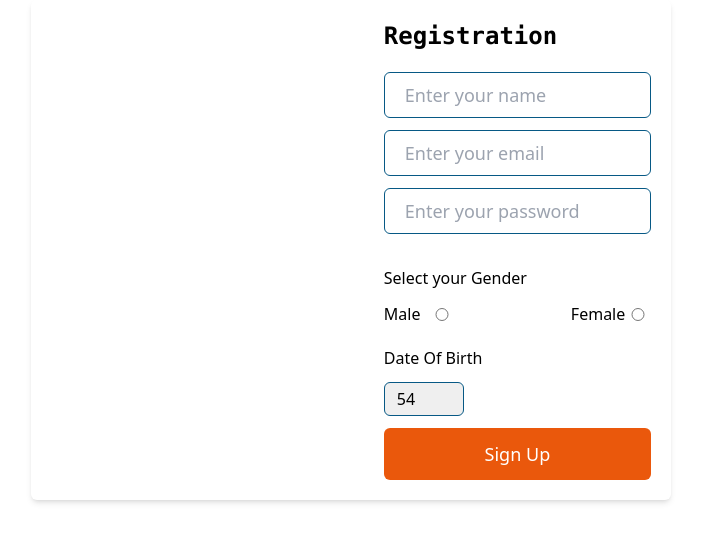
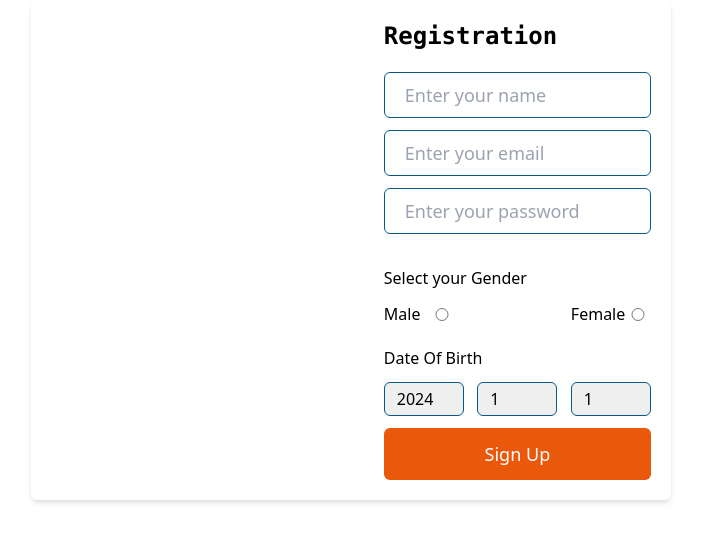
Before and after one commit to mnosumon/form-validation, a React (Vite) app: page / in a window 1280 px wide. Shown: the top 542 px of the page, without its empty margins (289-990 px from the left). Built offline with nearby package versions, Linux system fonts and the light colour scheme.

Commit message:
date of birth validation

```diff
--- a/src/components/registration/RagistrationForm.jsx
+++ b/src/components/registration/RagistrationForm.jsx
@@ -1,16 +1,34 @@
 import React from "react";
 import { useFormik } from "formik";
 import Gender from "./gender/Gender";
-import DateOfBirth from "./dateOfBirth/DateOfBirth";
+import { formWarning } from "../../warning/formWarning";
 
-let initialState = {};
+let initialState = {
+  fullName: "",
+  email: "",
+  password: "",
+  date: new Date().getDate(),
+  month: new Date().getMonth() + 1,
+  year: new Date().getFullYear(),
+};
 const RagistrationForm = () => {
   let formik = useFormik({
     initialValues: initialState,
+    validationSchema: formWarning,
     onSubmit: () => {
       console.log("Submited");
     },
   });
+  let storeYear = new Date().getFullYear();
+  let years = Array.from(new Array(105), (val, index) => storeYear - index);
+  let month = Array.from(new Array(12), (val, index) => 1 + index);
+  let dates = () => {
+    return new Date(formik.values.year, formik.values.month, 0).getDate();
+  };
+  let date = Array.from(new Array(dates()), (val, index) => 1 + index);
+
+  let { errors, touched } = formik;
+
   return (
     <>
       <div>
@@ -26,9 +44,16 @@ const RagistrationForm = () => {
                 value={formik.values.fullName}
                 name="fullName"
                 type="text"
-                className="w-full px-5 py-2 outline-none  border border-sky-800 rounded-md mb-3 text-lg font-sans"
+                className={`w-full px-5 py-2 outline-none border border-sky-800 rounded-md ${
+                  errors.fullName && touched.fullName ? "mb-1" : "mb-3"
+                } text-lg font-sans`}
                 placeholder="Enter your name"
               />
+              {touched.fullName && errors.fullName && (
+                <div className="text-sm  py-2 text-red-500">
+                  {errors.fullName}
+                </div>
+              )}
               <input
                 onChange={formik.handleChange}
                 onBlur={formik.handleBlur}
@@ -36,9 +61,14 @@ const RagistrationForm = () => {
                 value={formik.values.email}
                 name="email"
                 type="email"
-                className="w-full px-5 py-2 outline-none  border border-sky-800 rounded-md mb-3 text-lg font-sans"
+                className={`w-full px-5 py-2 outline-none border border-sky-800 rounded-md ${
+                  errors.email && touched.email ? "mb-1" : "mb-3"
+                } text-lg font-sans`}
                 placeholder="Enter your email"
               />
+              {touched.email && errors.email && (
+                <div className="text-sm py-2 text-red-500">{errors.email}</div>
+              )}
               <input
                 onChange={formik.handleChange}
                 onBlur={formik.handleBlur}
@@ -46,11 +76,55 @@ const RagistrationForm = () => {
                 value={formik.values.password}
                 name="password"
                 type="password"
-                className="w-full px-5 py-2 outline-none  border border-sky-800 rounded-md mb-3 text-lg font-sans"
+                className={`w-full px-5 py-2 outline-none border border-sky-800 rounded-md ${
+                  errors.password && touched.password ? "mb-1" : "mb-3"
+                } text-lg font-sans`}
                 placeholder="Enter your password"
               />
+              {touched.password && errors.password && (
+                <div className="text-sm  py-2 text-red-500">
+                  {errors.password}
+                </div>
+              )}
               <Gender formik={formik} />
-              <DateOfBirth formik={formik} />
+              <div className="">
+                <h1>Date Of Birth</h1>
+                <div className="flex justify-between items-center my-3">
+                  <select
+                    className="w-[30%] outline-none  px-3 py-1 appearance-none border border-sky-800 rounded-md"
+                    name="date"
+                    id=""
+                  >
+                    {years.map((item, index) => (
+                      <option className="px-3 py-1 border border-sky-800 rounded-md">
+                        {item}
+                      </option>
+                    ))}
+                  </select>
+                  <select
+                    className="w-[30%] outline-none px-3 py-1 appearance-none border border-sky-800 rounded-md"
+                    name="month"
+                    id=""
+                  >
+                    {month.map((item, index) => (
+                      <option className="px-3 py-1 border border-sky-800 rounded-md">
+                        {item}
+                      </option>
+                    ))}
+                  </select>
+                  <select
+                    className="w-[30%] outline-none px-3 py-1 appearance-none border border-sky-800 rounded-md"
+                    name="year"
+                    id=""
+                  >
+                    {date.map((item, index) => (
+                      <option className="px-3 py-1 border border-sky-800 rounded-md">
+                        {item}
+                      </option>
+                    ))}
+                  </select>
+                </div>
+              </div>
               <button className="text-white text-lg rounded-md bg-orange-600 px-7 py-3 w-full">
                 Sign Up
               </button>
--- a/src/components/registration/dateOfBirth/DateOfBirth.jsx
+++ b/src/components/registration/dateOfBirth/DateOfBirth.jsx
@@ -12,12 +12,38 @@ const DateOfBirth = ({ formik }) => {
         <h1>Date Of Birth</h1>
         <div className="flex justify-between items-center my-3">
           <select
-            className="w-[30%]  px-3 py-1 appearance-none border border-sky-800 rounded-md"
+            className="w-[30%] outline-none  px-3 py-1 appearance-none border border-sky-800 rounded-md"
             name=""
             id=""
           >
             <option
-              className="px-3 py-1 outline-none border border-sky-800 rounded-md"
+              className="px-3 py-1 border border-sky-800 rounded-md"
+              value=""
+              name="birthMonth"
+            >
+              54
+            </option>
+          </select>
+          <select
+            className="w-[30%] outline-none px-3 py-1 appearance-none border border-sky-800 rounded-md"
+            name=""
+            id=""
+          >
+            <option
+              className="px-3 py-1  border border-sky-800 rounded-md"
+              value=""
+              name="birthMonth"
+            >
+              54
+            </option>
+          </select>
+          <select
+            className="w-[30%] outline-none px-3 py-1 appearance-none border border-sky-800 rounded-md"
+            name=""
+            id=""
+          >
+            <option
+              className="px-3 py-1  border border-sky-800 rounded-md"
               value=""
               name="birthMonth"
             >
--- /dev/null
+++ b/src/warning/formWarning.js
@@ -0,0 +1,11 @@
+import * as Yup from "yup";
+
+export const formWarning = Yup.object({
+  fullName: Yup.string()
+    .max(20, "Must be 20 characters or less")
+    .required("Please enter a valide name"),
+  email: Yup.string()
+    .email("Invalid email address")
+    .required("Please enter a valide email"),
+  password: Yup.string().min(6).required("Please enter a valide password"),
+});
```
